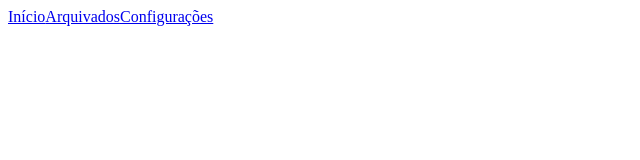
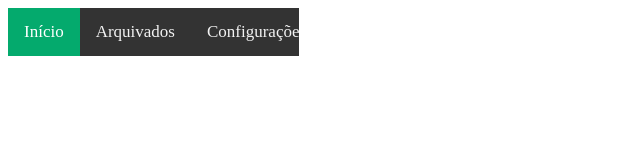
Before and after one commit to michaelrmartins/form_newuser, a website: page views/admin/index.html in a window 1280 px wide. Shown: the whole page, without its empty margins (0-640 px from the left). Drawn offline with Linux system fonts and the light colour scheme; no server answers.

Commit message:
Menu adjust

```diff
--- a/views/admin/assets/css/style.css
+++ b/views/admin/assets/css/style.css
@@ -8,7 +8,9 @@
 
 /* Main Menu */
 .div-container-top-menu {
-    border-radius: 10px;
+    overflow: hidden;
+    background-color: #333;
+    /* border-radius: 10px; */
     width: 23%;
     /* height: 50px; */
     display: flex;
@@ -16,6 +18,32 @@
     /* background-color: #b6b9b9; */
 
 }
+.div-container-top-menu a {
+
+    float: left;
+    display: block;
+    color: #f2f2f2;
+    text-align: center;
+    padding: 14px 16px;
+    text-decoration: none;
+    font-size: 17px;
+}
+
+.div-container-top-menu a:hover {
+    background-color: #ddd;
+    color: black;
+}
+
+
+.div-container-top-menu a.active-menu {
+    background-color: #04AA6D;
+    color: white;
+}
+
+.div-container-top-menu .icon {
+    display: none;
+}
+
 
 .p-menu {
     text-align: center;
@@ -27,7 +55,6 @@
     cursor: pointer;
     padding-left: 20px;
 }
-
 
 .p-menu:hover{
     color: #fafafa;
```
